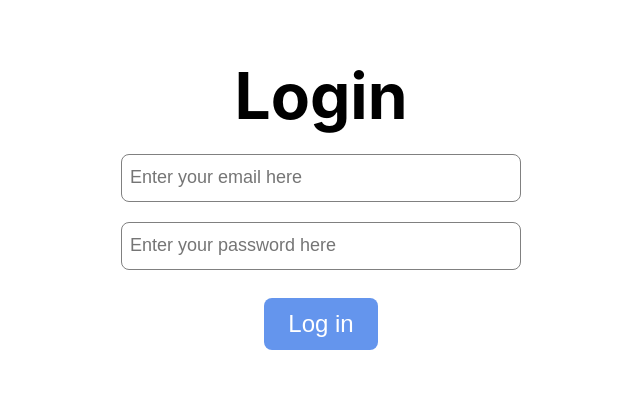
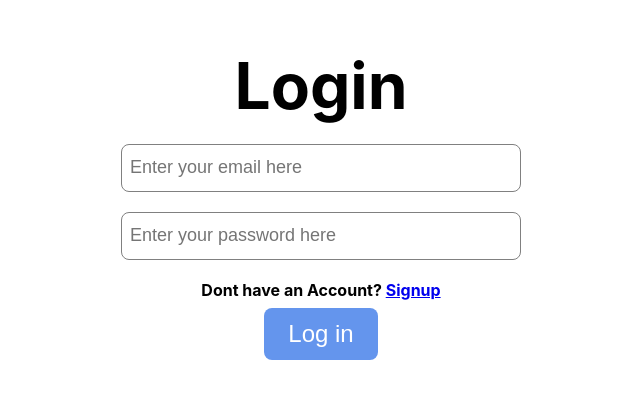
Before and after one commit to suyash200/kanbanFrontend, a React (Create React App) app: page /login in a window 1280 px wide. Shown: the part 193-592 px from the top of the page, without its empty margins (319-959 px from the left). Built offline with nearby package versions, Linux system fonts and the light colour scheme.

Commit message:
herf updates

```diff
--- a/src/pages/auth/login2.tsx
+++ b/src/pages/auth/login2.tsx
@@ -65,7 +65,11 @@ export default function Login2() {
         />
         {/* <label className="errorLabel">{passwordError}</label> */}
       </div>
-      <br />
+      <br />{" "}
+      <h4>
+        {" "}
+        Dont have an Account? <a href="/signup">Signup</a>{" "}
+      </h4>
       <div className={"inputContainer"}>
         <input
           className={"inputButton"}
--- a/src/pages/auth/signup2.tsx
+++ b/src/pages/auth/signup2.tsx
@@ -93,7 +93,10 @@ export default function Signup2() {
           <br />
 
           {/* <label className="errorLabel">{passwordError}</label> */}
-
+          <h4>
+        {" "}
+       have an Account? <a href="/login">Signup</a>{" "}
+      </h4>
           <br />
           <div className={"inputContainer"}>
             <input
```
